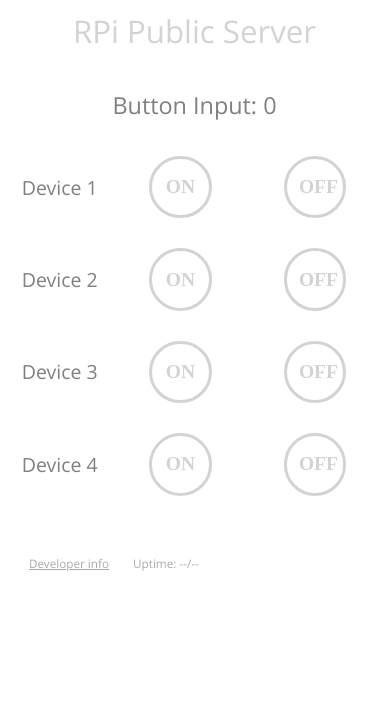
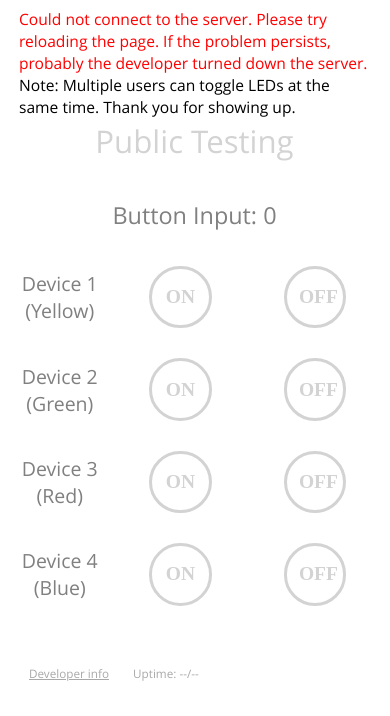
Before and after one commit to Rupakpoddar/rupakpoddar.github.io, a plain HTML site: page lab/index.html in a window 390 px wide. Drawn offline with Linux system fonts and the light colour scheme; no server answers.

Commit message:
Add files via upload

```diff
--- a/lab/index.html
+++ b/lab/index.html
@@ -1,25 +1,33 @@
 <!DOCTYPE html>
 <html>
   <head>
-    <title>RPi Public Server</title>
-    <link rel="icon" href="https://raw.githubusercontent.com/Rupakpoddar/rupakpoddar.github.io/main/Assets/ServerIcon.png" type="image/x-icon">
+    <title>Public Testing</title>
+    <link rel="icon" href="https://raw.githubusercontent.com/Rupakpoddar/rupakpoddar.github.io/main/lab/icon.png" type="image/x-icon">
     <meta charset="UTF-8">
-    <meta name="theme-color" content="#03232E">
+    <meta name="theme-color" content="#91EB90">
     <meta name="viewport" content="width=device-width, initial-scale=1.0">
+    <meta name="description" content="Public Testing" />
+    <meta name="title" property="og:title" content="Public Testing" />
+    <meta property="og:type" content="Website" />
+    <meta name="image" property="og:image" content="https://raw.githubusercontent.com/Rupakpoddar/rupakpoddar.github.io/main/lab/image.png" />
+    <meta name="description" property="og:description" content="Public Testing" />
     <meta name="author" content="Rupak Poddar" />
     <script>
+      var url = "https://publicserver-poddarrup.pitunnel.com/";
       window.onload = function () {
         var xhttp = new XMLHttpRequest();
 
         xhttp.onreadystatechange = function() {
-          if (this.readyState == 4 && this.status == 200) {
-            document.getElementById("uptime").innerHTML = "Uptime: "+String(this.responseText);
-          } /* else {
-            document.getElementById("uptime").innerHTML = "Server Down";
-          } */
+          if (this.readyState == 4){
+            if (this.status == 200) {
+              document.getElementById("uptime").innerHTML = "Uptime: "+String(this.responseText);
+            } else {
+              document.getElementById("error").innerHTML = "Could not connect to the server. Please try reloading the page. If the problem persists, probably the developer turned down the server.";
+            }
+          }
         }
 
-        xhttp.open("GET", "getUptime", true);
+        xhttp.open("GET", url+"getUptime", true);
         xhttp.send();
       }
 
@@ -31,7 +39,7 @@
             document.getElementById("LEDState").innerHTML = this.responseText;
           }
         */
-        xhttp.open("GET", "setLED?LEDNUM="+lednum+"&LEDVAL="+ledval, true);
+        xhttp.open("GET", url+"setLED?LEDNUM="+lednum+"&LEDVAL="+ledval, true);
         xhttp.send();
       }
 
@@ -73,7 +81,7 @@
             document.getElementById("ADCValue").innerHTML = "Button Input: "+String(obj.adcValue);
           }
         };
-        xhttp.open("GET", "getStatus", true);
+        xhttp.open("GET", url+"getStatus", true);
         xhttp.send();
       }
     </script>
@@ -139,7 +147,7 @@
       }
 
       .label1:hover{
-        color: #3CB371;
+        color: red;
       }
 
       .label2{
@@ -185,6 +193,11 @@
 
       div {
         /* border:5px solid black; */
+        font-size: 1.5vw;
+      }
+
+      .redwarning {
+        color: red;
       }
 
       br {
@@ -208,7 +221,7 @@
       }
 
       a:hover{
-        color: #3CB371;
+        color: red;
       }
 
       html{
@@ -262,16 +275,21 @@
         a{
           font-size: 3vw;
         }
+        div{
+          font-size: 4vw;
+        }
       }
       </style>
   </head>
   <body>
-    <span class="label label1">RPi Public Server</span>
+    <div id="error" class="redwarning"></div>
+    <div>Note: Multiple users can toggle LEDs at the same time. Thank you for showing up.</div>
+    <span class="label label1">Public Testing</span>
     <br></br>
     <span class="label label3" id="ADCValue">Button Input: 0</span>
     <br></br>
     <div class="grid-container-2">
-      <span class="label label2">Device 1</span>
+      <span class="label label2">Device 1 (Yellow)</span>
       <div class="grid-container-3">
         <button class="button button1" id="button1" onclick='sendData(0, 1)'>ON</button>
         <button class="button button2" id="button2" onclick='sendData(0, 0)'>OFF</button>
@@ -279,7 +297,7 @@
     </div>
 
     <div class="grid-container-2">
-      <span class="label label2">Device 2</span>
+      <span class="label label2">Device 2 (Green)</span>
       <div class="grid-container-3">
         <button class="button button1" id="button3" onclick='sendData(1, 1)'>ON</button>
         <button class="button button2" id="button4" onclick='sendData(1, 0)'>OFF</button>
@@ -287,7 +305,7 @@
     </div>
 
     <div class="grid-container-2">
-      <span class="label label2">Device 3</span>
+      <span class="label label2">Device 3 (Red)</span>
       <div class="grid-container-3">
         <button class="button button1" id="button5" onclick='sendData(2, 1)'>ON</button>
         <button class="button button2" id="button6" onclick='sendData(2, 0)'>OFF</button>
@@ -295,7 +313,7 @@
     </div>
 
     <div class="grid-container-2">
-      <span class="label label2">Device 4</span>
+      <span class="label label2">Device 4 (Blue)</span>
       <div class="grid-container-3">
         <button class="button button1" id="button7" onclick='sendData(3, 1)'>ON</button>
         <button class="button button2" id="button8" onclick='sendData(3, 0)'>OFF</button>
@@ -305,5 +323,6 @@
     <br></br>
     <a href="https://rupakpoddar.github.io/">Developer info</a>
     <a id="uptime">Uptime: --/--</a>
+    <br></br>
   </body>
 </html>
```
